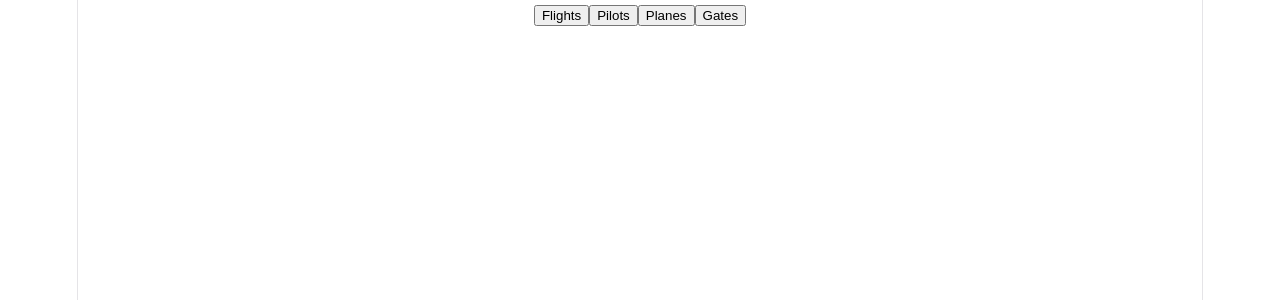
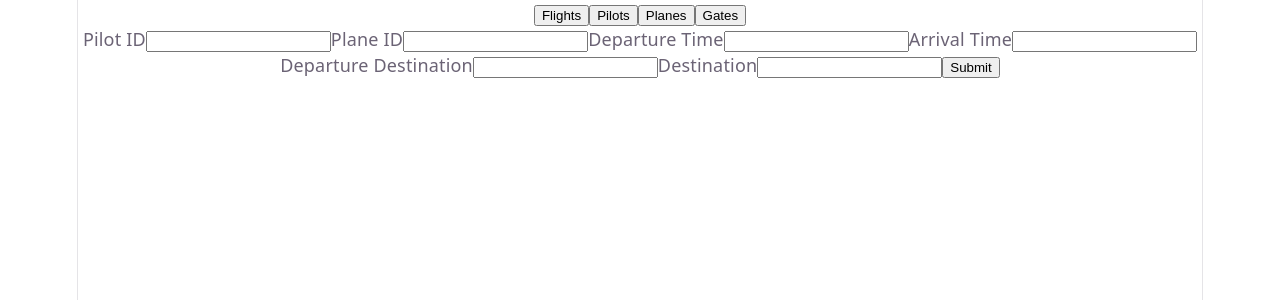
Before and after one commit to jeremy87lee/API_PROJECT, a React (Vite) app in the folder flight-frontend/: page /update-flight in a window 1280 px wide. Shown: the top 300 px of the page. Built offline with nearby package versions, Linux system fonts and the light colour scheme.

Commit message:
flight updating implemented

```diff
--- a/flight-frontend/src/flights.jsx
+++ b/flight-frontend/src/flights.jsx
@@ -36,6 +36,10 @@ function FlightsPage() {
             }
     }
 
+    const GoToUpdateFlightPage = (flight_id) => {
+        localStorage.setItem("flight_id",flight_id)
+        navigate("/update-flight")
+    }
 
     return (
         <div>
@@ -49,7 +53,7 @@ function FlightsPage() {
                     <li key={flight.id}>{flight.pilot}- {flight.plane} -
                     {flight.departure_time}- {flight.arrival_time} -
                     {flight.departure_destination}- {flight.destination}
-                    {isAdmin && <button onClick={() => {navigate("/update-flight")}}>Update Flight</button>}
+                    {isAdmin && <button onClick={() => {GoToUpdateFlightPage(flight.id)}}>Update Flight</button>}
                     </li>
                 ))}
             </ul>
--- a/flight-frontend/src/update-flight.jsx
+++ b/flight-frontend/src/update-flight.jsx
@@ -1,12 +1,72 @@
 import { useState } from "react";
 import NavBar from "./navBar";
 import { apiFetch } from "./api";
+import { useNavigate } from "react-router-dom";
 
 function UpdateFlight(){
+    const [pilotID,setPilot] = useState("")
+    const [planeID,setPlane] = useState("")
+    const [departureTime,setDepTime] = useState("")
+    const [arrivalTime,setArrTime] = useState("")
+    const [departureDestination,setDep] = useState("")
+    const [destination,setDest] = useState("")
+    const [msg,setMsg] = useState("")
+    const navigate = useNavigate()
+    const flight_id = localStorage.getItem("flight_id")
+    const baseURL = "update_flight"
 
+    const fetch = async (e) => {
+        e.preventDefault()
+
+        const dateTimePattern = /^\d{4}-(0[1-9]|1[0-2])-(0[1-9]|[12]\d|3[01]) ([01]\d|2[0-3]):[0-5]\d:[0-5]\d$/;
+        if (!dateTimePattern.test(departureTime) || !dateTimePattern.test(arrivalTime)){
+            setMsg("Please enter a date and time in the format 2026-12-12 10:00:00")
+            return None;
+        }
+
+        const response = await apiFetch(`/${baseURL}/${flight_id}`,{
+            method: "PUT",
+            body: JSON.stringify({
+                departure_time: departureTime,
+                arrival_time: arrivalTime,
+                plane_id: planeID,
+                pilot_id: pilotID,
+                departure_destination: departureDestination,
+                destination: destination
+            })
+        })
+        if(response.ok){
+            setMsg("Flight updated!")
+            console.log("good")
+            navigate("/flights")
+        }else{
+            const resp = await response.json()
+            setMsg(resp.message + " There might be a time clash or incorrect ID input!")
+            console.log("bad")
+        }
+    }
 
     return(
-        <NavBar />
+        <div>
+            <NavBar />
+            <form onSubmit={fetch}>
+                <label>Pilot ID</label>
+                <input value={pilotID} onChange={(e) => setPilot(e.target.value)}/>
+                <label>Plane ID</label>
+                <input value={planeID} onChange={(e) => setPlane(e.target.value)}/>
+                <label>Departure Time</label>
+                <input value={departureTime} onChange={(e) => setDepTime(e.target.value)}/>
+                <label>Arrival Time</label>
+                <input value={arrivalTime} onChange={(e) => setArrTime(e.target.value)}/>
+                <label>Departure Destination</label>
+                <input value={departureDestination} onChange={(e) => setDep(e.target.value)}/>
+                <label>Destination</label>
+                <input value={destination} onChange={(e) => setDest(e.target.value)}/>
+
+                <button type="submit">Submit</button>
+            </form>
+            {msg && <p>{msg}</p>}
+        </div>
     )
 }
 export default UpdateFlight;
```
